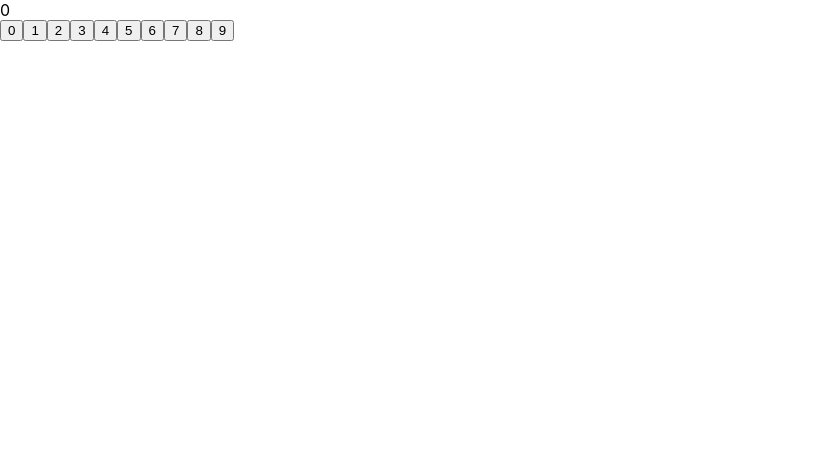
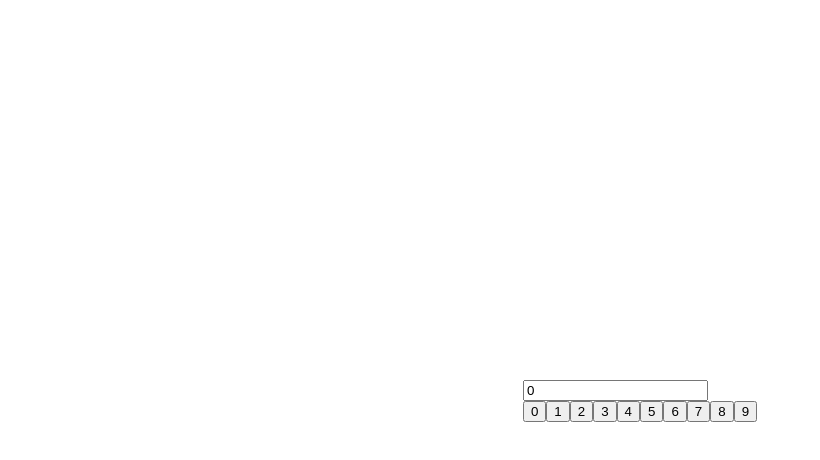
Before and after one commit to DimaMaslo88/calculator_version1.0, a React (Create React App) app: page / in a window 1280 px wide. Shown: the top 460 px of the page, without its empty margins (0-820 px from the left). Built offline with nearby package versions, Linux system fonts and the light colour scheme.

Commit message:
"feat/ button component "

```diff
--- a/src/App.tsx
+++ b/src/App.tsx
@@ -1,10 +1,9 @@
 import React from 'react';
 import {Calculator} from "ui/components/Calculator/Calculator";
 
-
 function App() {
     return (
-        <div>
+        <div className = 'App'>
             <Calculator/>
         </div>
     );
--- a/src/index.css
+++ b/src/index.css
@@ -1,3 +1,6 @@
+html,body,#root{
+  height: 100%;
+}
 body {
   margin: 0;
   font-family: -apple-system, BlinkMacSystemFont, 'Segoe UI', 'Roboto', 'Oxygen',
@@ -5,9 +8,17 @@ body {
     sans-serif;
   -webkit-font-smoothing: antialiased;
   -moz-osx-font-smoothing: grayscale;
+
 }
 
 code {
   font-family: source-code-pro, Menlo, Monaco, Consolas, 'Courier New',
     monospace;
 }
+.App{
+    display:grid;
+    place-items: center;
+  height: 100%;
+
+
+}
--- /dev/null
+++ b/src/styles/calculator.module.css
@@ -0,0 +1,3 @@
+.CalculatorContainer{
+
+}
--- a/src/ui/components/Calculator/Calculator.tsx
+++ b/src/ui/components/Calculator/Calculator.tsx
@@ -1,9 +1,9 @@
 import React from 'react';
 import {CalculatorTable} from "ui/components/Calculator/calculatorTable/CalculatorTable";
-
+import style from 'styles/calculator.module.css'
 export const Calculator = () => {
     return (
-        <div>
+        <div className={style.CalculatorContainer}>
             <CalculatorTable/>
         </div>
     );
--- a/src/ui/components/Calculator/calculatorTable/CalculatorTable.tsx
+++ b/src/ui/components/Calculator/calculatorTable/CalculatorTable.tsx
@@ -3,12 +3,17 @@ import {ButtonNumbers} from "ui/components/Calculator/calculatorTable/buttons/bu
 
 export const CalculatorTable = () => {
     const [count, setCount] = useState(0)
+    const onButtonClickHandler=(num:number)=>{
+        debugger
+        setCount(num)
+
+    }
     return (
         <div>
             <div>
-                {count}
+               <input type='text' value= {count}  readOnly={true}/>
             </div>
-            <ButtonNumbers/>
+            <ButtonNumbers onChange={()=>onButtonClickHandler(count)}/>
         </div>
     );
 };
--- a/src/ui/components/Calculator/calculatorTable/buttons/buttonNumbers/ButtonNumbers.tsx
+++ b/src/ui/components/Calculator/calculatorTable/buttons/buttonNumbers/ButtonNumbers.tsx
@@ -1,20 +1,22 @@
-import React,{useRef,MouseEvent} from 'react';
+import React, { ChangeEvent} from 'react';
+import { useState } from 'react';
 import style from 'styles/buttons.module.css'
+type ButtonNumbersType={
+    onChange:(num:number)=>void
+}
+export const ButtonNumbers = ({onChange}:ButtonNumbersType) => {
 
-export const ButtonNumbers = () => {
-    const buttonRef=useRef(0)
     const numbers =[]
     for(let i=0;i<=9;i+=1){
         numbers.push(i)
     }
-    const onButtonClickHandler=(e:MouseEvent<HTMLButtonElement>)=>{
-console.log(e.currentTarget.value)
-    }
+
     return (
         <div className={style.buttonsContainer} >
             {numbers.map((number)=>(
 
-                <button key={number}onClick={onButtonClickHandler}>
+                <button
+                    key={number} onClick={()=>onChange(number)} >
                     {number}
                 </button>
             ))}
```
